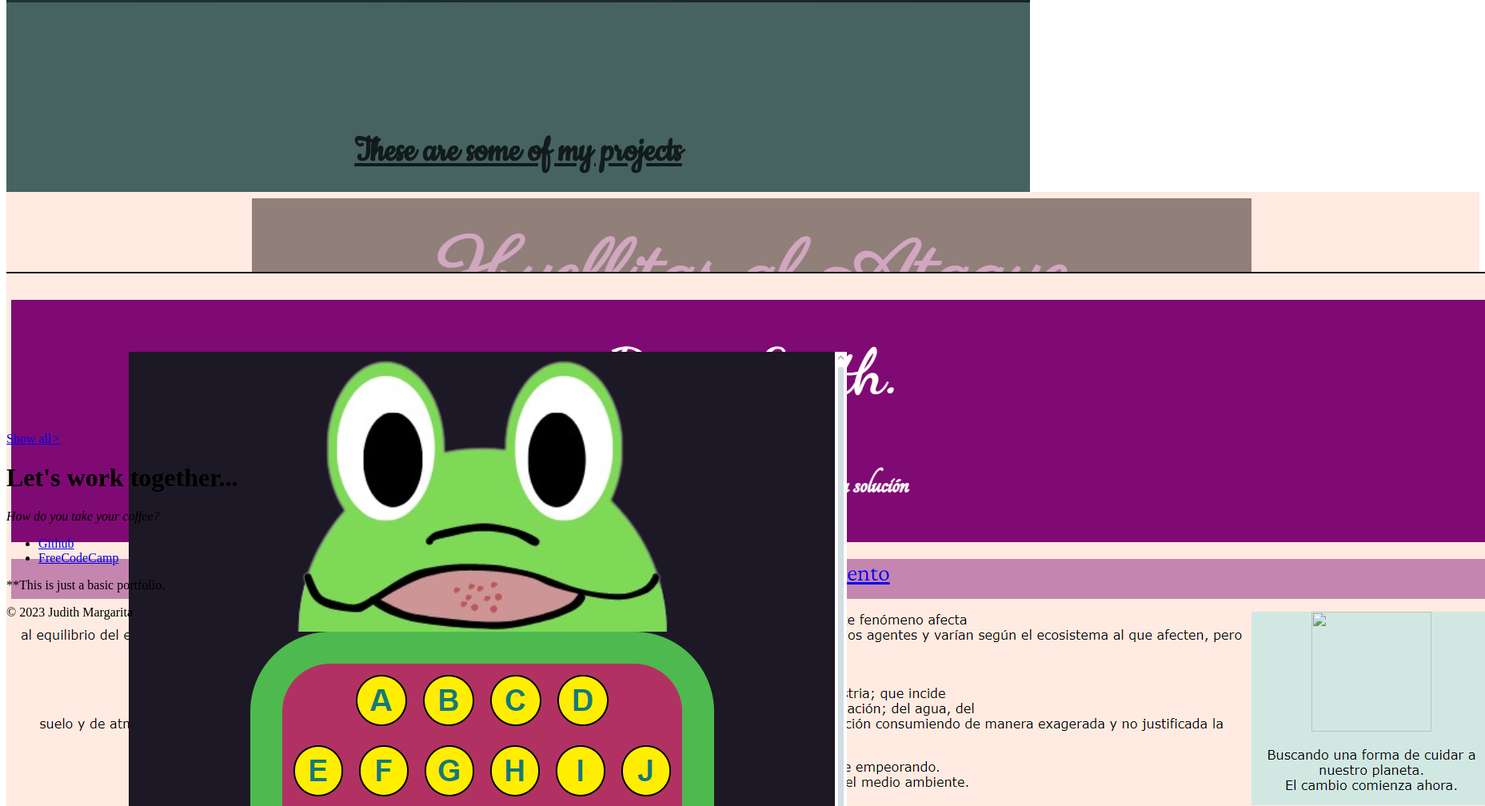
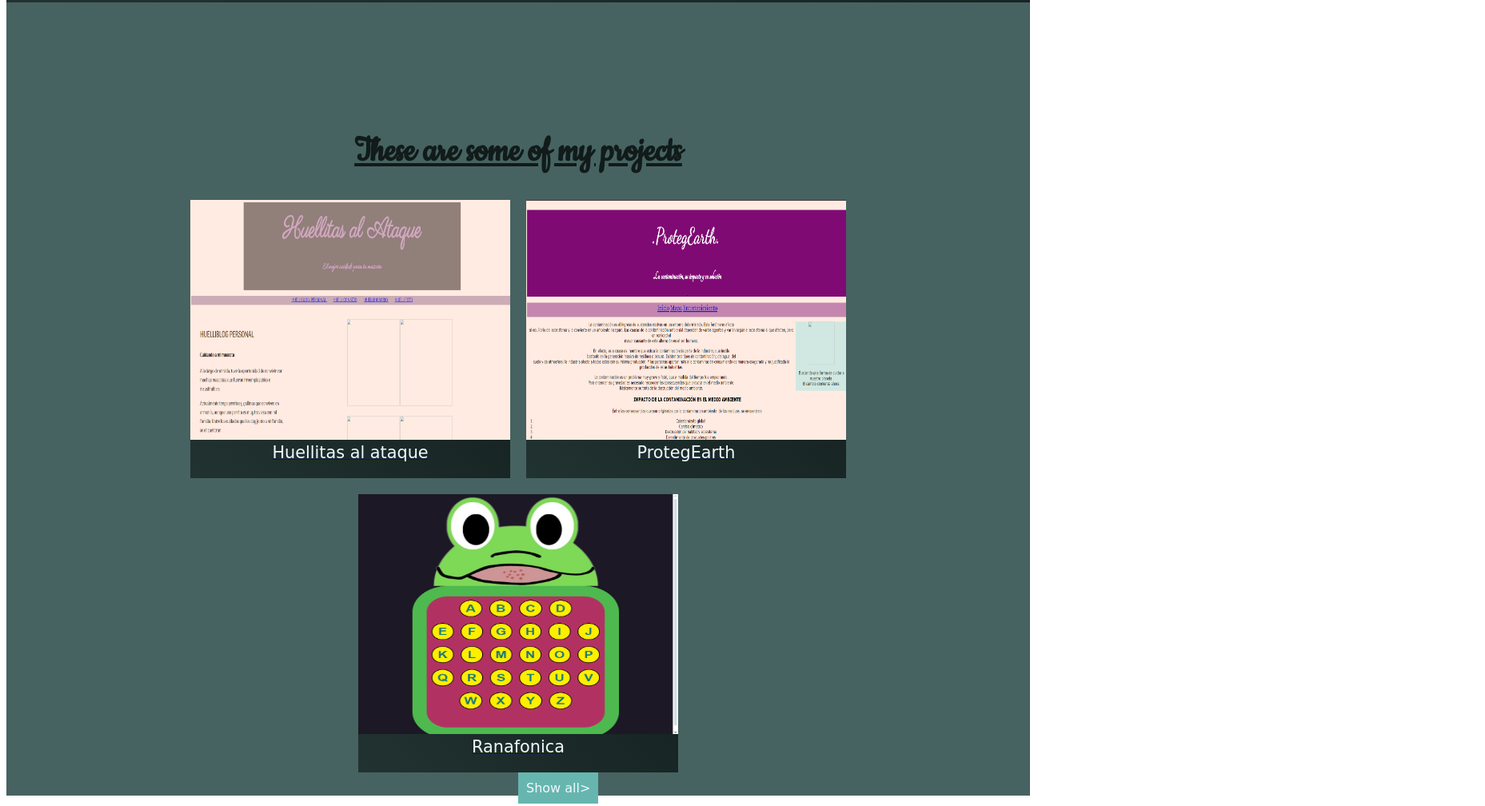
Before and after one commit to judithmarg/Portfolio, a plain HTML site: page index.html in a window 1280 px wide. Shown: the part 851-1859 px from the top of the page at 80% size, 1857 px wide, since content can reach past the window. Drawn offline with Linux system fonts and the light colour scheme; a web font is replaced by a local one.

Commit message:
Refactor flexbox layout and add styling to section divs

```diff
--- a/styles.css
+++ b/styles.css
@@ -50,12 +50,12 @@
 }
 
 .projects-flex{
-    width: 100vw;
     display: flex;
     flex-direction: row;
-    justify-content: space-around;
     flex-wrap: wrap;
     max-width: 100vw;
+    margin: auto 10vw auto 10vw;
+    justify-content: center;
 }
 #projects h2{
     color:  rgb(17, 27, 26);
@@ -70,6 +70,40 @@
 }
 
 section{
-    height:100px;
+
+    display: flex;
+    flex-direction: row;
+    flex-wrap: wrap;
 
 }
+section div{
+    width: 400px;
+    margin: 10px;
+    background: linear-gradient(45deg, rgb(33, 51, 49), rgb(17, 27, 26));
+    padding-bottom: 20px;
+    text-align: center;
+}
+
+section img{
+    height:300px;
+    width: 400px;
+    background: linear-gradient(45deg, rgb(33, 51, 49), rgb(17, 27, 26));
+}
+
+span{
+    color:aliceblue;
+    font-family: 'Salsa', cursive;
+    text-decoration: none;
+    font-size: 1.3rem;
+}
+
+.redirecting{
+    color: aliceblue;
+    font-family: 'Salsa', cursive;
+    margin-left: 50%;
+    margin-top: 40px;
+    margin-bottom: 20px;
+    text-decoration: none;
+    background-color: rgb(102, 182, 175);
+    padding: 10px;
+}
```
